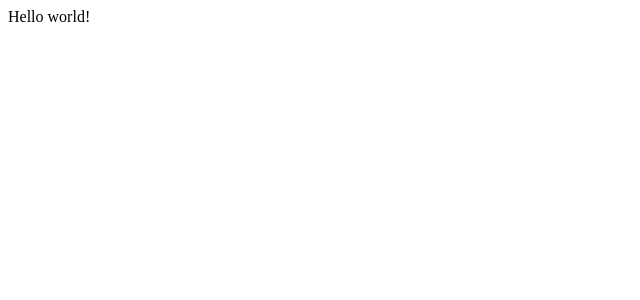
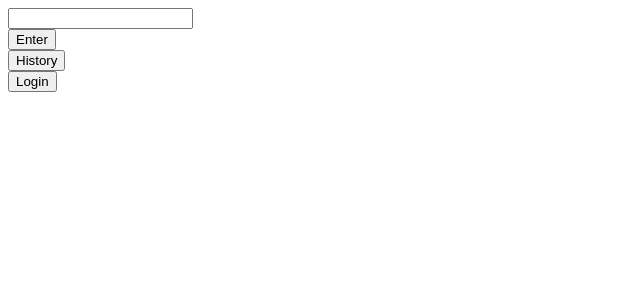
Before and after one commit to AmrMahmoud28/CPIT405-GroupProject, a React (Vite) app: page / in a window 1280 px wide. Shown: the top 300 px of the page, without its empty margins (0-640 px from the left). Built offline with nearby package versions, Linux system fonts and the light colour scheme.

Commit message:
init components added

```diff
--- a/src/App.jsx
+++ b/src/App.jsx
@@ -1,5 +1,10 @@
+import Search from "./components/Search";
+import Nav from "./components/Nav";
 const App = () => {
-  return <div>Hello world!</div>;
+  return <div>
+    <Search/>
+    <Nav/>
+  </div>;
 };
 
 export default App;
--- /dev/null
+++ b/src/components/Enter.jsx
@@ -0,0 +1,8 @@
+const Enter = () => {
+    return (
+        <div>
+        <button>Enter</button>
+        </div>
+    )
+}
+export default Enter
--- /dev/null
+++ b/src/components/History.jsx
@@ -0,0 +1,8 @@
+const History = () => {
+    return (
+        <div>
+        <button>History</button>
+        </div>
+    )
+}
+export default History
--- /dev/null
+++ b/src/components/Login.jsx
@@ -0,0 +1,9 @@
+
+const Login = () => {
+    return (
+        <div>
+        <button>Login</button>
+        </div>
+    )
+}
+export default Login
--- /dev/null
+++ b/src/components/Nav.jsx
@@ -0,0 +1,13 @@
+import History from "./History";
+import Login from "./login";
+const Nav = () => {
+    return (
+        <div>
+        <nav>
+        <History/>
+        <Login/>
+        </nav>
+        </div>
+    )
+}
+export default Nav
--- /dev/null
+++ b/src/components/Search.jsx
@@ -0,0 +1,10 @@
+import Enter from "./Enter"
+const Search = () => {
+    return (
+        <div>
+            <input type="text" name="" id="" />
+        <Enter/>
+        </div>
+    )
+}
+export default Search
```
